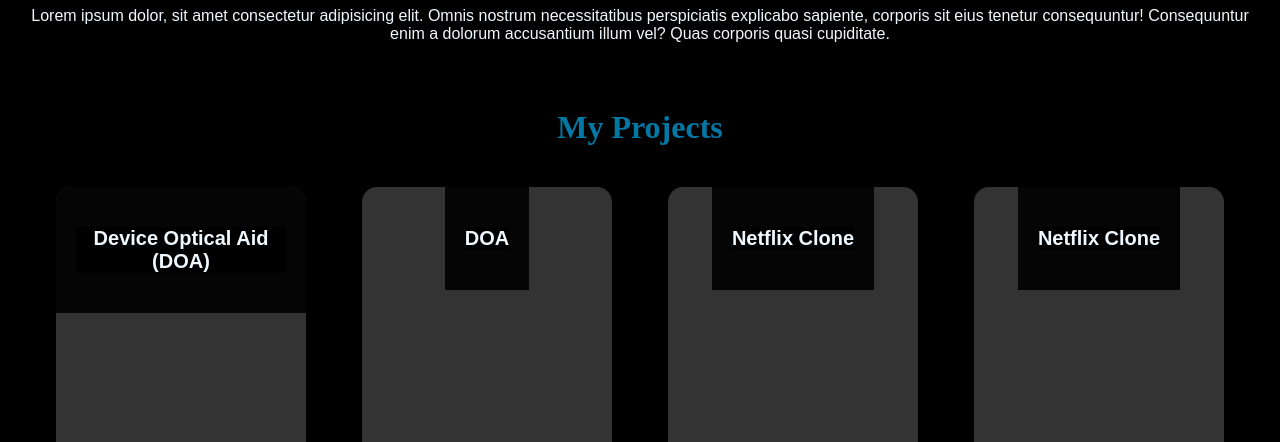
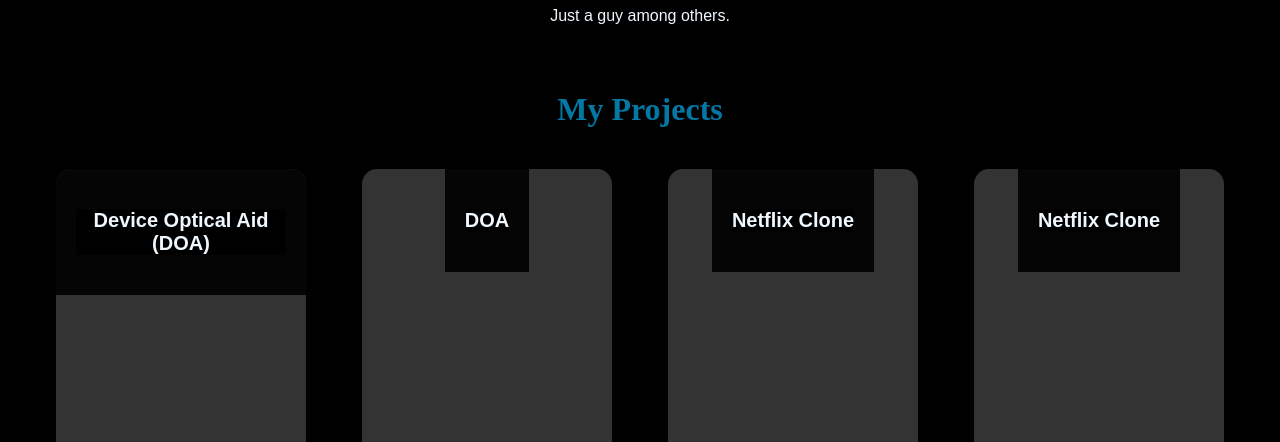
Before and after one commit to Cjayy77/cj-portfolio, a plain HTML site: page index.html in a window 1280 px wide. Shown: the part 658-1100 px from the top of the page. Drawn offline with Linux system fonts and the light colour scheme.

Commit message:
Update index.html

```diff
--- a/index.html
+++ b/index.html
@@ -22,7 +22,7 @@
 
     <div class="AboutMe">
         <h1>Who am I?</h1>
-        <p>Lorem ipsum dolor, sit amet consectetur adipisicing elit. Omnis nostrum necessitatibus perspiciatis explicabo sapiente, corporis sit eius tenetur consequuntur! Consequuntur enim a dolorum accusantium illum vel? Quas corporis quasi cupiditate.</p>
+        <p>Just a guy among others.</p>
     </div>
 
     <div class="MyProjects">
```
